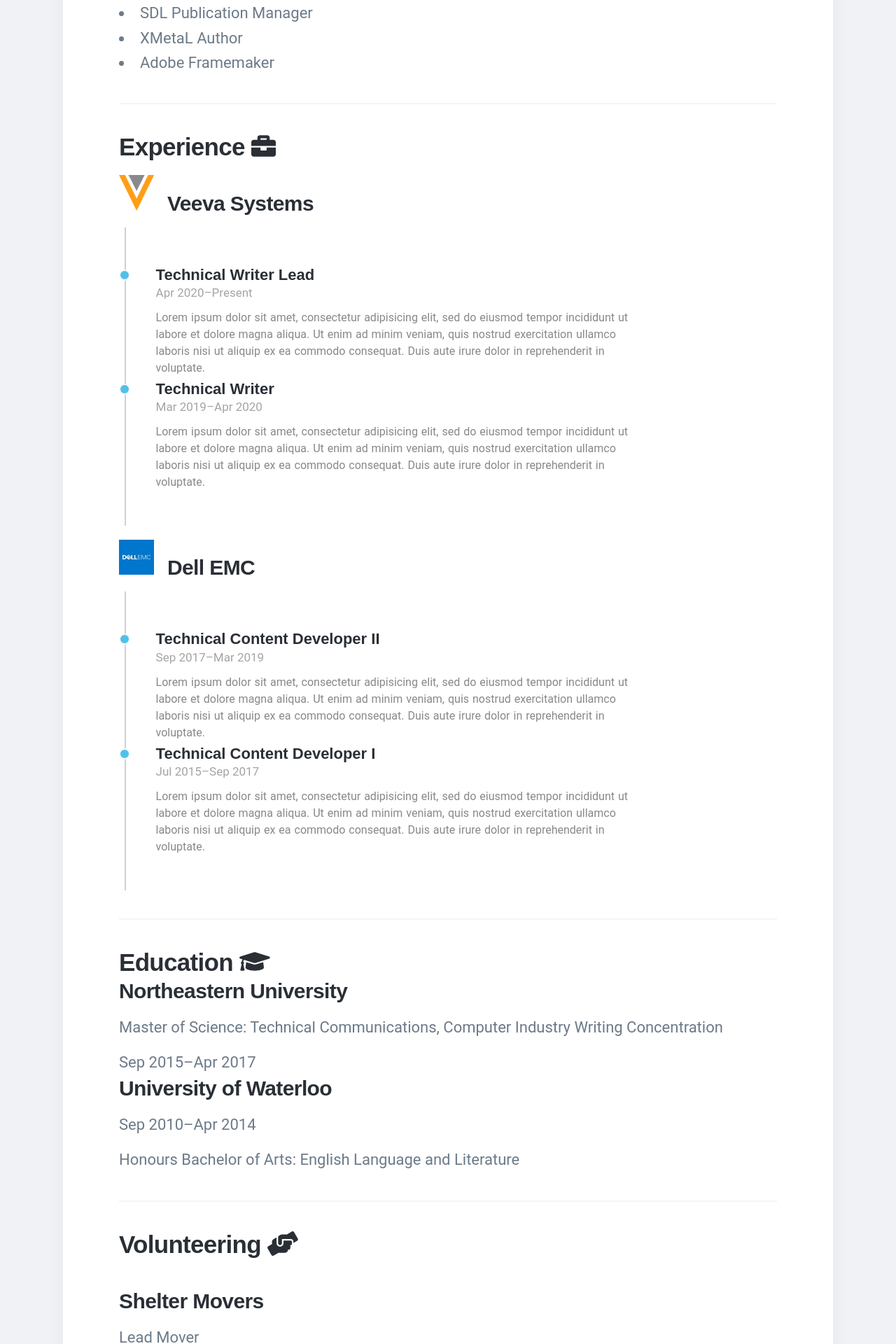
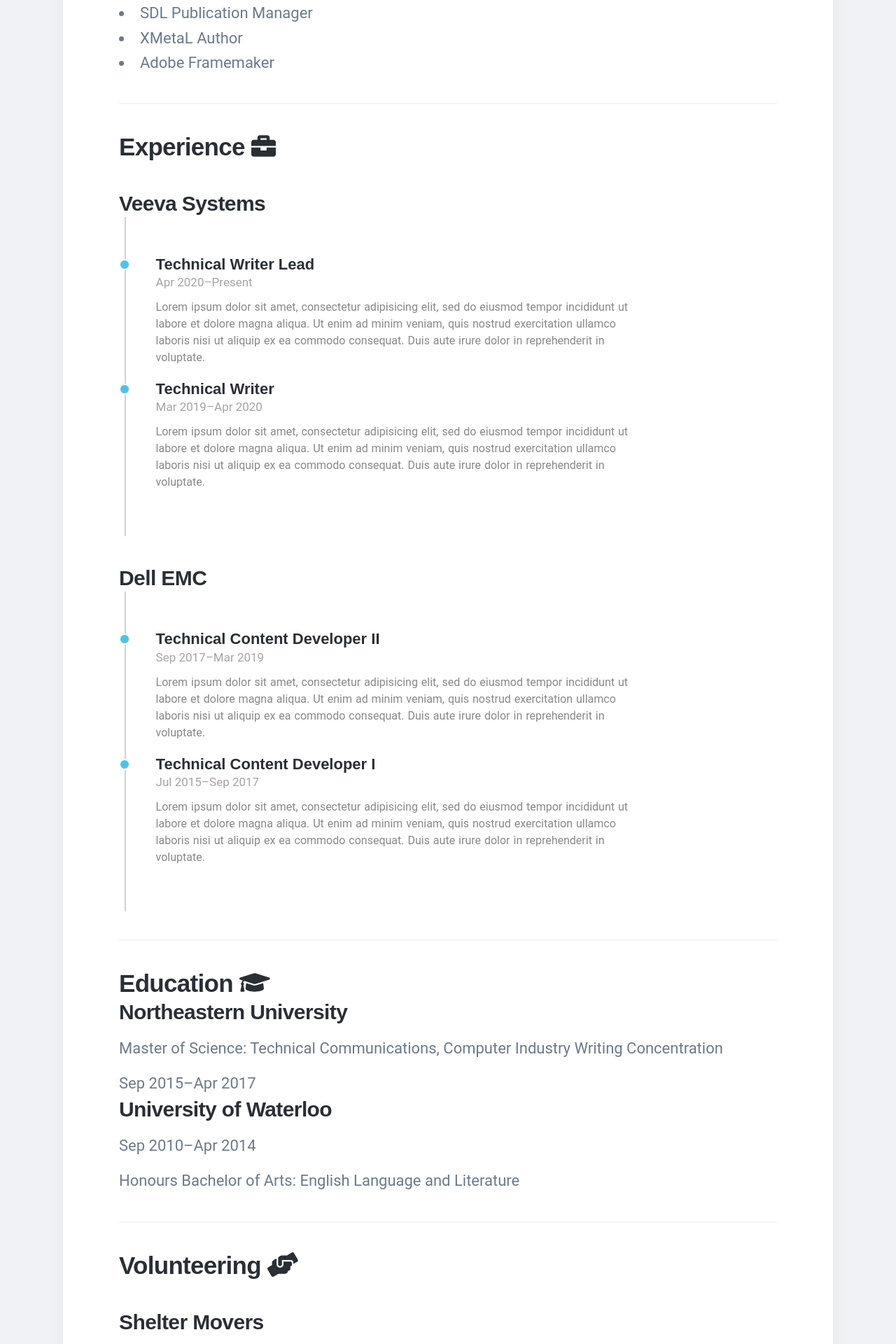
Before and after one commit to emilyrushton/emilyrushton.github.io, a Jekyll site: the page built from index.html, in a window 1280 px wide. Shown: the part 1264-3184 px from the top of the page at 70% size. Built offline with Jekyll 4.4.1, drawn with Linux system fonts in a browser that asks for light colours; nearby versions of some CDN libraries; some web fonts are replaced.

Commit message:
removing logos and adding padding to timeline elements

```diff
--- a/css/custom.css
+++ b/css/custom.css
@@ -48,6 +48,7 @@
    -moz-box-pack: justify;
    justify-content: space-between;
    clear: both;
+   padding-bottom: 15px;
 }
 
 .timeline-block-right {
@@ -73,7 +74,6 @@
    width: 95%;
    padding: 0 15px;
    color: #666;
-   margin-bottom: 15px;
 }
 
 .timeline-content span {
--- a/index.html
+++ b/index.html
@@ -51,10 +51,7 @@
 				<hr>
 				<div>
 					<h2>Experience <i class="fas fa-briefcase"></i></h2>
-					<div class="inlineparent" style="margin-bottom: 15px;">
-						<img src="{{ '/images/Veeva_V.png' | relative_url }}" class="inlinechild inlineimage">
-						<h3 class="inlinechild">Veeva Systems</h3>
-					</div>
+					<h3>Veeva Systems</h3>
 					<div class="timeline-container">
    						<div class="timeline-block timeline-block-right">
       						<div class="marker"></div>
@@ -73,10 +70,7 @@
 						      </div>
 						   </div>
 						</div>
-					<div class="inlineparent" style="margin-bottom: 15px;">
-						<img src="{{ '/images/dell_emc.png' | relative_url }}" class="inlinechild inlineimage">
-						<h3 class="inlinechild">Dell EMC</h3>
-					</div>
+					<h3>Dell EMC</h3>
 					<div class="timeline-container">
    						<div class="timeline-block timeline-block-right">
       						<div class="marker"></div>
```
